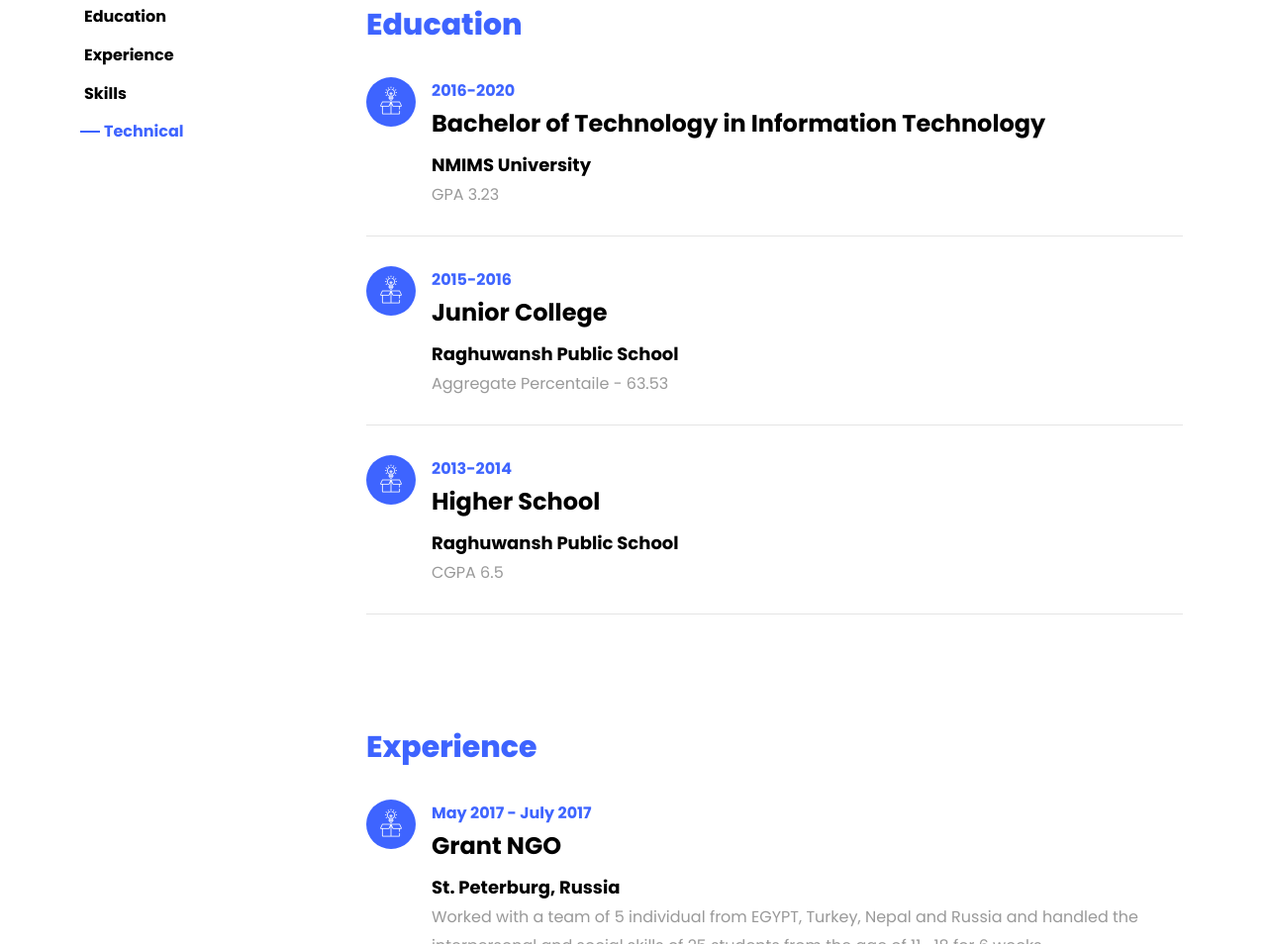
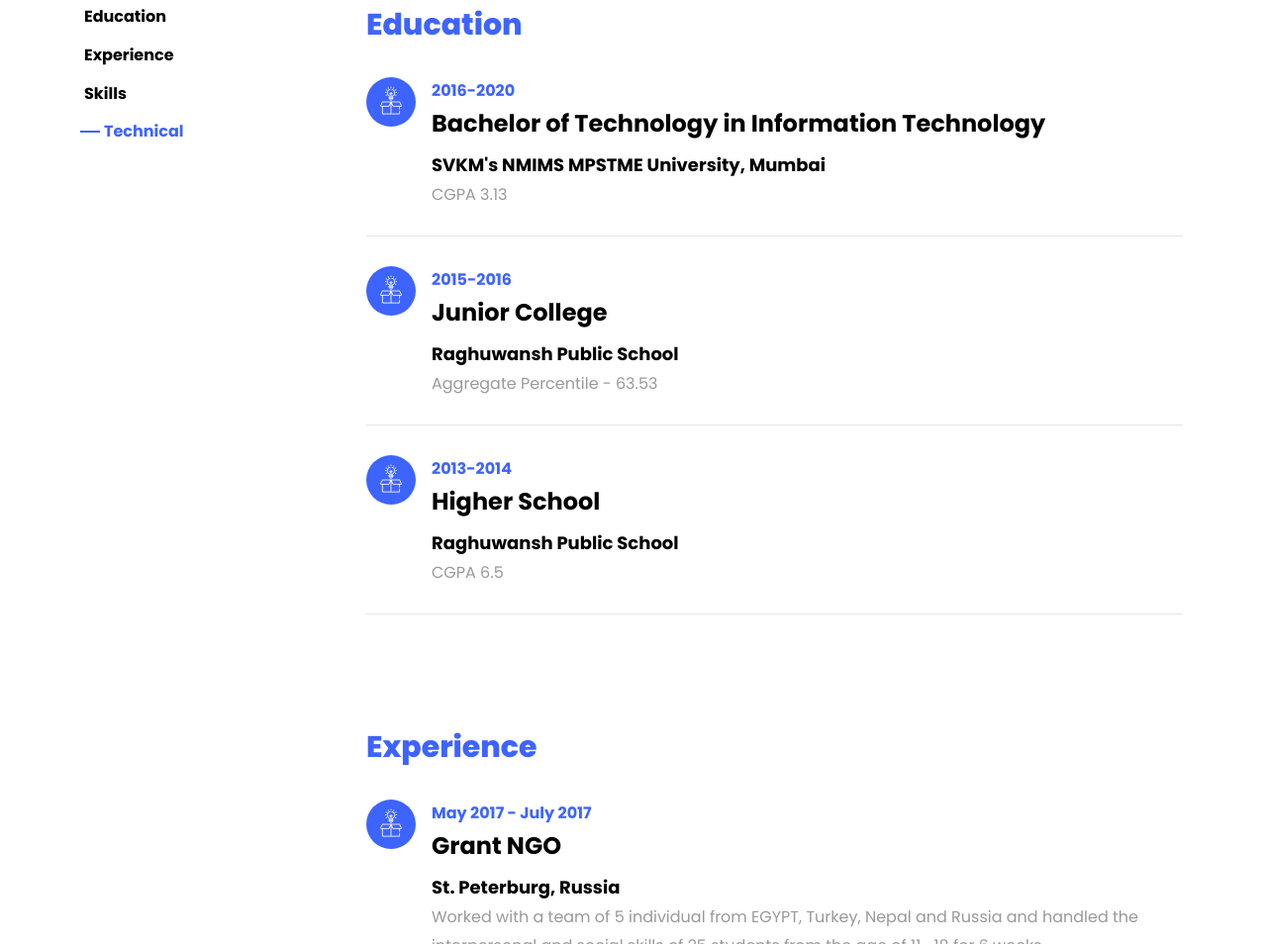
Before and after one commit to Nikhilsahuji/Nikhil-Sahu, a plain HTML site: page index.html in a window 1280 px wide. Shown: the part 1652-2606 px from the top of the page at 99% size. Drawn offline with Linux system fonts and the light colour scheme; files whose address does not match are found by name.

Commit message:
mistakes
mistakes

```diff
--- a/index.html
+++ b/index.html
@@ -133,8 +133,8 @@
 					    	<div class="text pl-3">
 		    					<span class="date">2016-2020</span>
 		    					<h2>Bachelor of Technology in Information Technology</h2>
-		    					<span class="position">NMIMS University</span>
-		    					<p>GPA 3.23</p>
+		    					<span class="position">SVKM's NMIMS MPSTME University, Mumbai</span>
+		    					<p>CGPA 3.13</p>
 	    					</div>
 	    				</div>
 	    				<div class="resume-wrap d-flex ftco-animate">
@@ -145,7 +145,7 @@
 		    					<span class="date">2015-2016</span>
 		    					<h2>Junior College</h2>
 		    					<span class="position">Raghuwansh Public School </span>
-		    					<p>Aggregate Percentaile - 63.53</p>
+		    					<p>Aggregate Percentile - 63.53</p>
 		    				</div>
 	    				</div>
 	    				<div class="resume-wrap d-flex ftco-animate">
```
